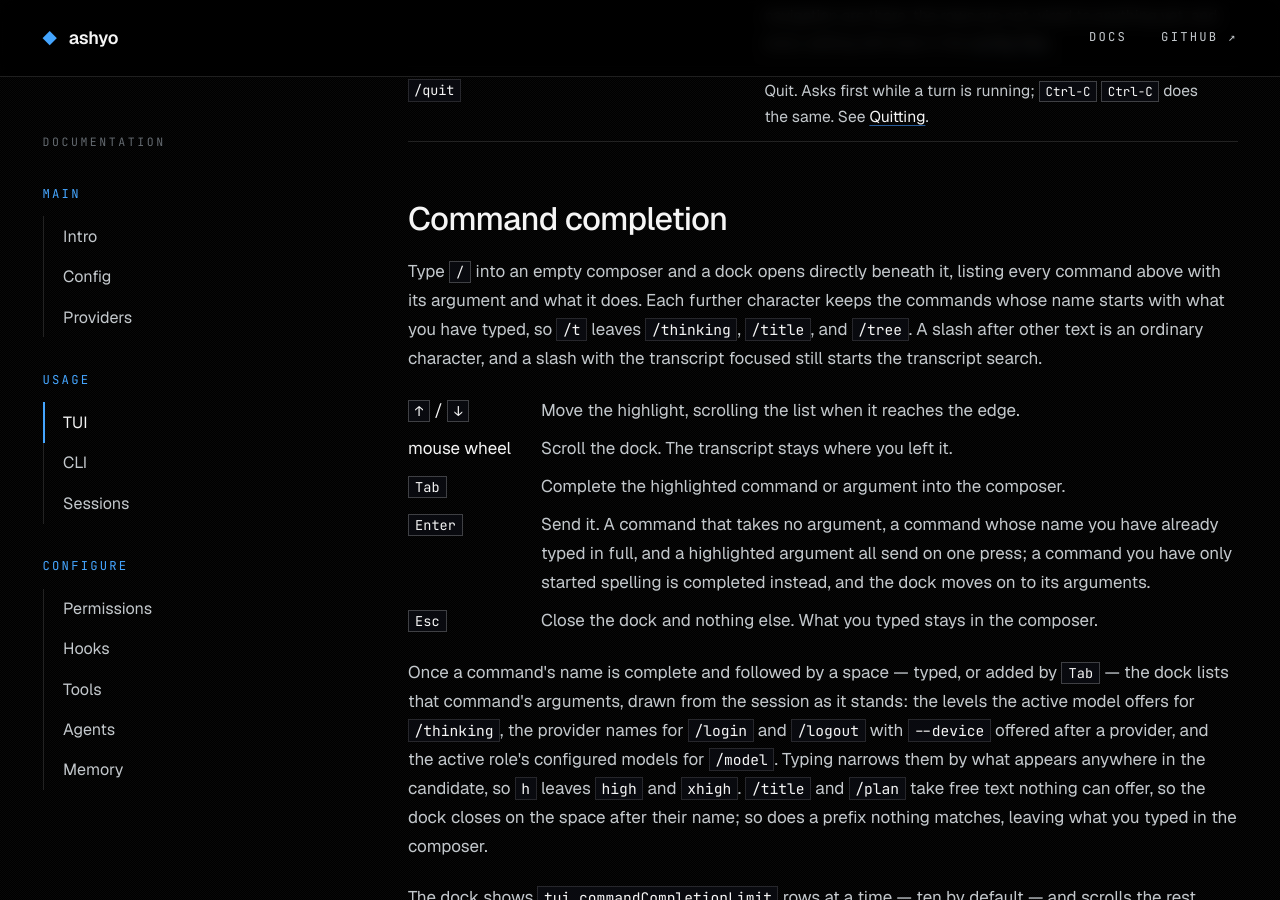
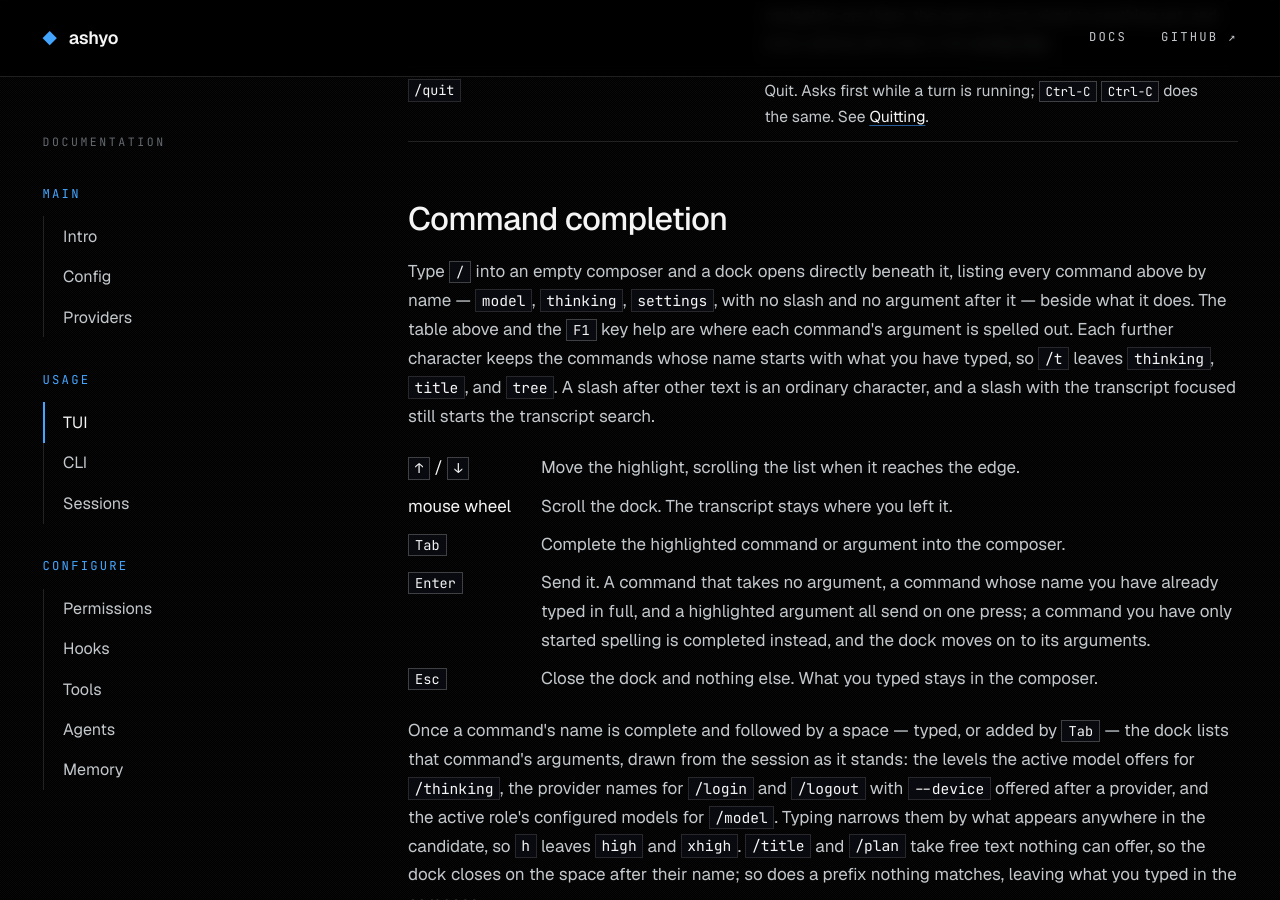
Before and after one commit to ashyo-ai/ashyo-ai.github.io, a Jekyll site: the page built from tui.html, in a window 1280 px wide and 900 px high, scrolled down 4771 px. Built offline with Jekyll 4.4.1, drawn with Linux system fonts in a browser that asks for light colours.

Commit message:
Say the completion dock lists each command by its bare name

```diff
--- a/tui.html
+++ b/tui.html
@@ -68,7 +68,7 @@ title: TUI
 </table>
 
 <h2 id="completion">Command completion</h2>
-<p>Type <kbd>/</kbd> into an empty composer and a dock opens directly beneath it, listing every command above with its argument and what it does. Each further character keeps the commands whose name starts with what you have typed, so <code>/t</code> leaves <code>/thinking</code>, <code>/title</code>, and <code>/tree</code>. A slash after other text is an ordinary character, and a slash with the transcript focused still starts the transcript search.</p>
+<p>Type <kbd>/</kbd> into an empty composer and a dock opens directly beneath it, listing every command above by name — <code>model</code>, <code>thinking</code>, <code>settings</code>, with no slash and no argument after it — beside what it does. The table above and the <kbd>F1</kbd> key help are where each command's argument is spelled out. Each further character keeps the commands whose name starts with what you have typed, so <code>/t</code> leaves <code>thinking</code>, <code>title</code>, and <code>tree</code>. A slash after other text is an ordinary character, and a slash with the transcript focused still starts the transcript search.</p>
 <dl>
 <dt><kbd>↑</kbd> / <kbd>↓</kbd></dt><dd>Move the highlight, scrolling the list when it reaches the edge.</dd>
 <dt>mouse wheel</dt><dd>Scroll the dock. The transcript stays where you left it.</dd>
```
